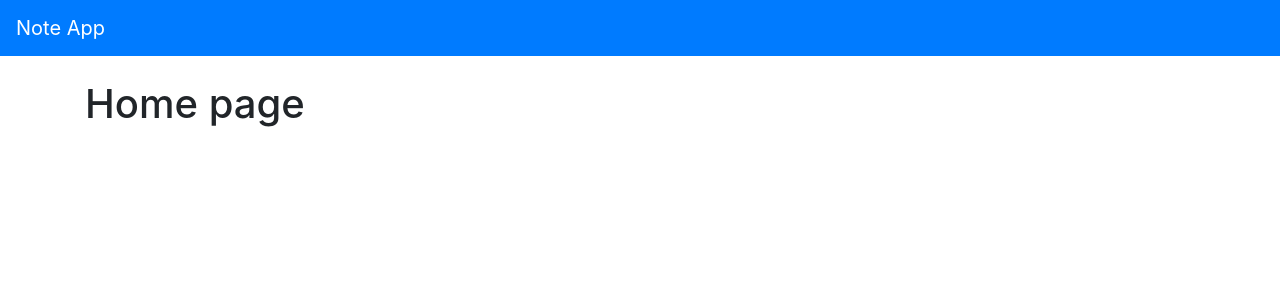
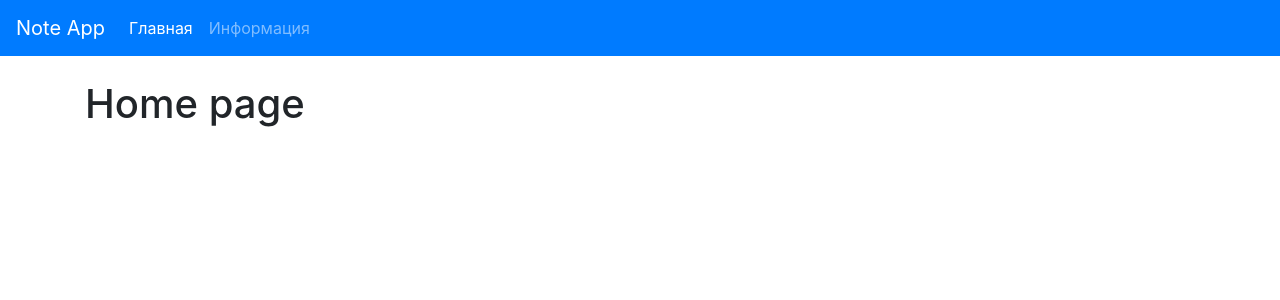
Before and after one commit to nurgitlab/note-app, a React (Create React App) app in the folder noteapp/: page / in a window 1280 px wide. Shown: the top 300 px of the page. Built offline with nearby package versions, Linux system fonts and the light colour scheme.

Commit message:
added notes

```diff
--- a/noteapp/src/components/Navbar.js
+++ b/noteapp/src/components/Navbar.js
@@ -1,9 +1,31 @@
 import React, { Fragment } from 'react';
+import {NavLink} from "react-router-dom";
 
 export const Navbar = () => (
   <nav className="navbar navbar-dark navbar-expand-lg bg-primary">
     <div className="navbar-brand">
       Note App
     </div>
+
+    <ul className="navbar-nav">
+      <li className="nav-item">
+        <NavLink
+          className="nav-link"
+          to="/"
+          exact
+        >
+          Главная
+        </NavLink>
+      </li>
+      <li className="nav-item">
+        <NavLink
+          className="nav-link"
+          to="/about"
+        >
+          Информация
+        </NavLink>
+      </li>
+    </ul>
+
   </nav>
 )
```
